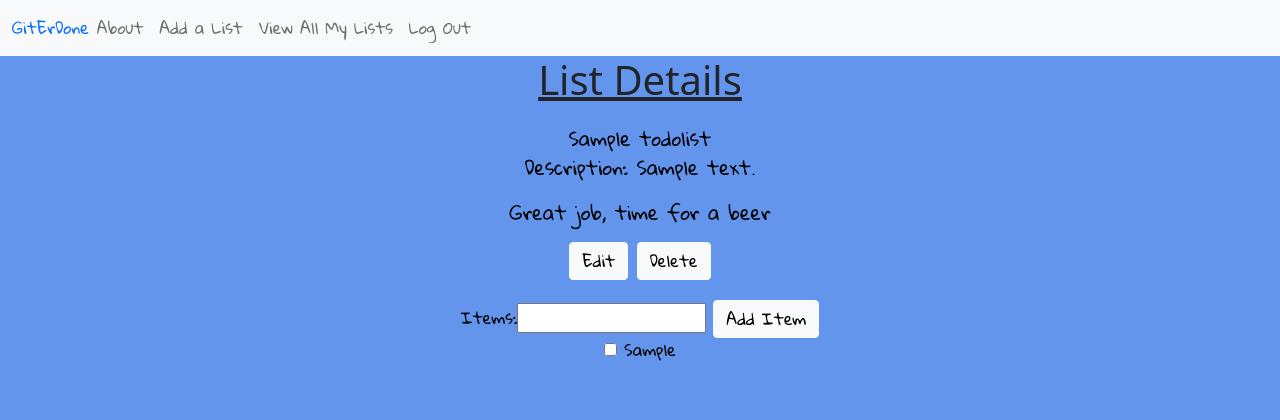
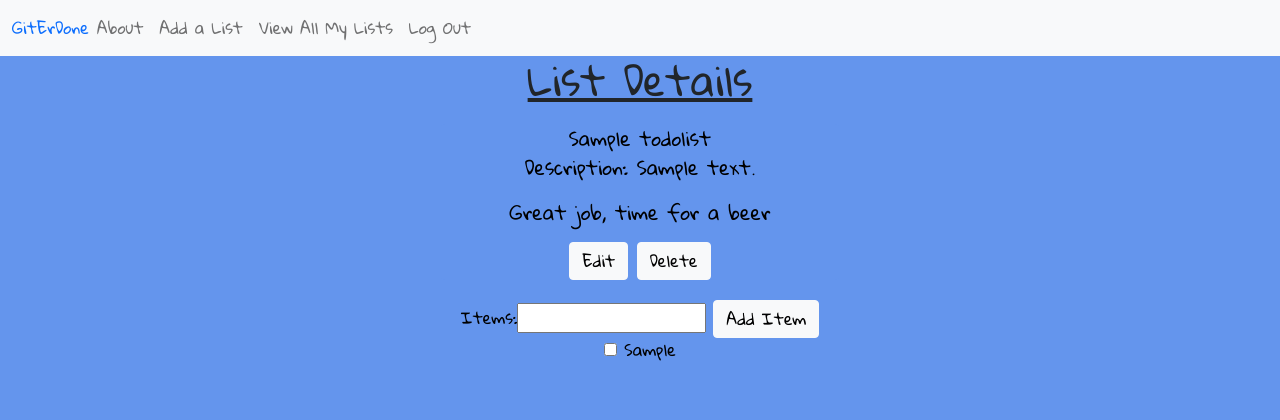
Before and after one commit to pohern/GitErDone, a Django app: page /lists/1/ in a window 1280 px wide. Shown: the top 420 px of the page. Run offline with Django 3.2, Linux system fonts and the light colour scheme; a user stored in the database is signed in; tables that the repository leaves empty hold one stand-in row (values such as "Sample post").

Commit message:
add styling to detail page

```diff
--- a/main_app/templates/todolist/detail.html
+++ b/main_app/templates/todolist/detail.html
@@ -1,5 +1,5 @@
 {% extends 'base.html' %} {% block content %}
-<h1 class="two">List Details</h1>
+<h1 class="two font">List Details</h1>
 <div class="detail-container title font">
   <div class="row">
     <div class="col s6">
```
